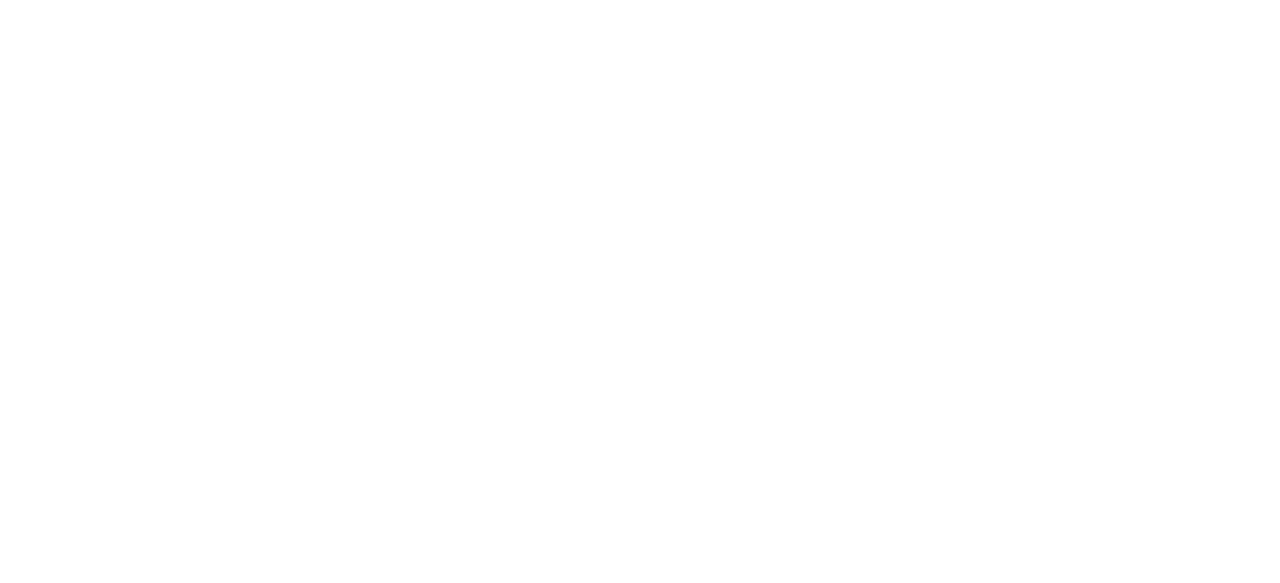
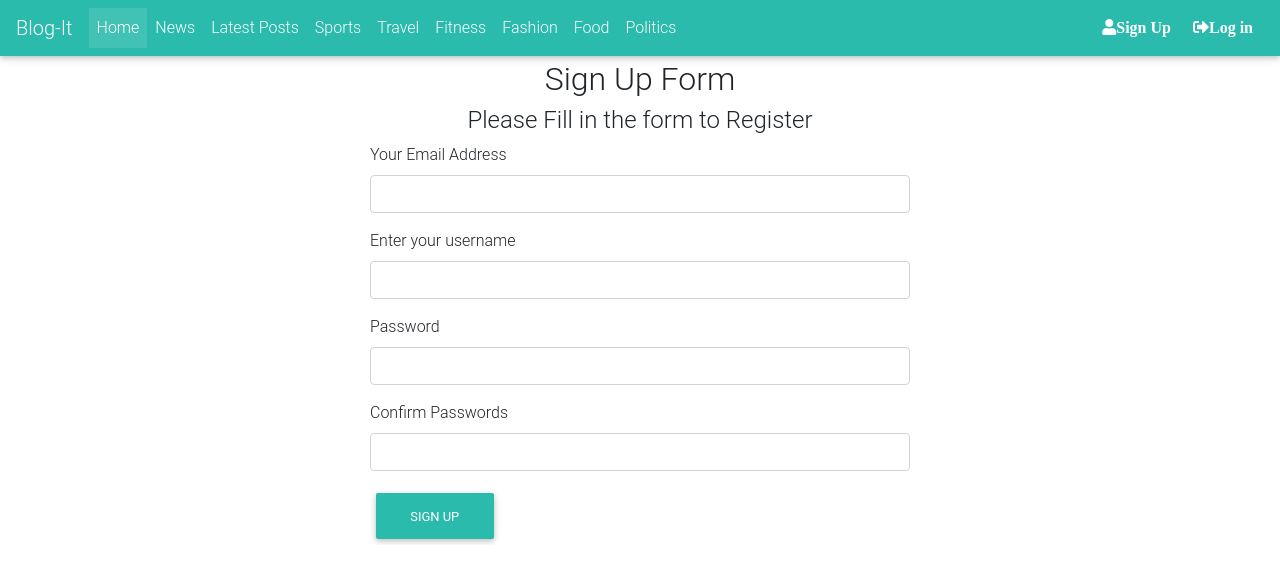
Before and after one commit to JacqulineWangu/Blog, a Flask app: page /authenticate/register in a window 1280 px wide. Before the commit the part shown is empty. Shown: the top 583 px of the page. Run offline with Flask 2, Linux system fonts and the light colour scheme; parts of the project's set-up code (start-up, migrations or seed data) failed here and were passed over; some libraries are stand-ins or nearby versions; some web fonts are replaced.

Commit message:
created the Sign-Up file that carries a form that users are required to sign in to get access

```diff
--- a/app/templates/auth/login.html
+++ b/app/templates/auth/login.html
@@ -16,7 +16,7 @@
             <!-- Login form -->
             <h4 class="login">Enter Your Credentials to Login</h4>
             {{wtf.quick_form(login_form)}}
-            <p> Don't have an account? <a href="{{url_for('auth.sign up')}}">Sign Up here</a></p>
+            <p> Don't have an account? <a href="{{url_for('auth.sign-up')}}">Sign Up here</a></p>
         </div>
         <div clas="col-md-2"> </div>
     </div>
--- a/app/templates/auth/sign-up.html
+++ b/app/templates/auth/sign-up.html
@@ -0,0 +1,18 @@
+{% extends 'base.html'%}
+{% import 'bootstrap/wtf.html' as wtf%}
+
+{% block content %}
+<div class="container subscribe">
+    <div class="row">
+        <div class="col-md-3"> </div>
+        <div class="col-md-6">
+            <h2 class="text-center">Sign Up Form</h2>
+            <h4 class="text-center" id="reg">Please Fill in the form to Register</h4>
+            {{wtf.quick_form(registration_form)}}
+
+        </div>
+        <div class="col-md-3"></div>
+    </div>
+</div>
+
+{% endblock%}
```
